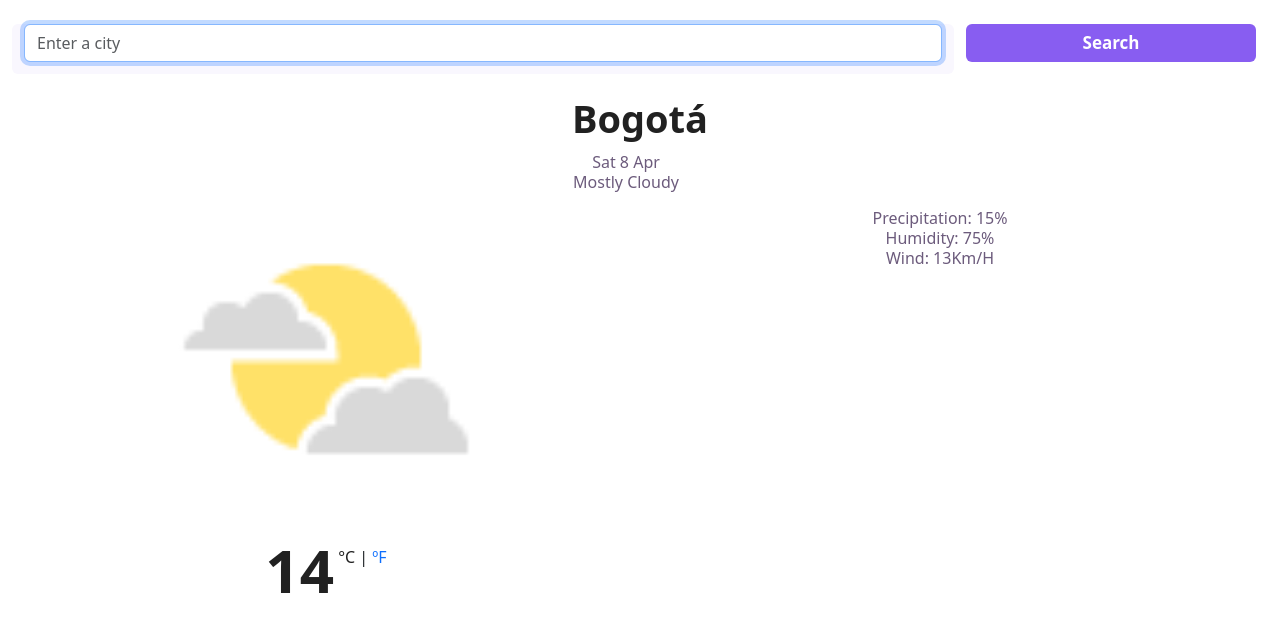
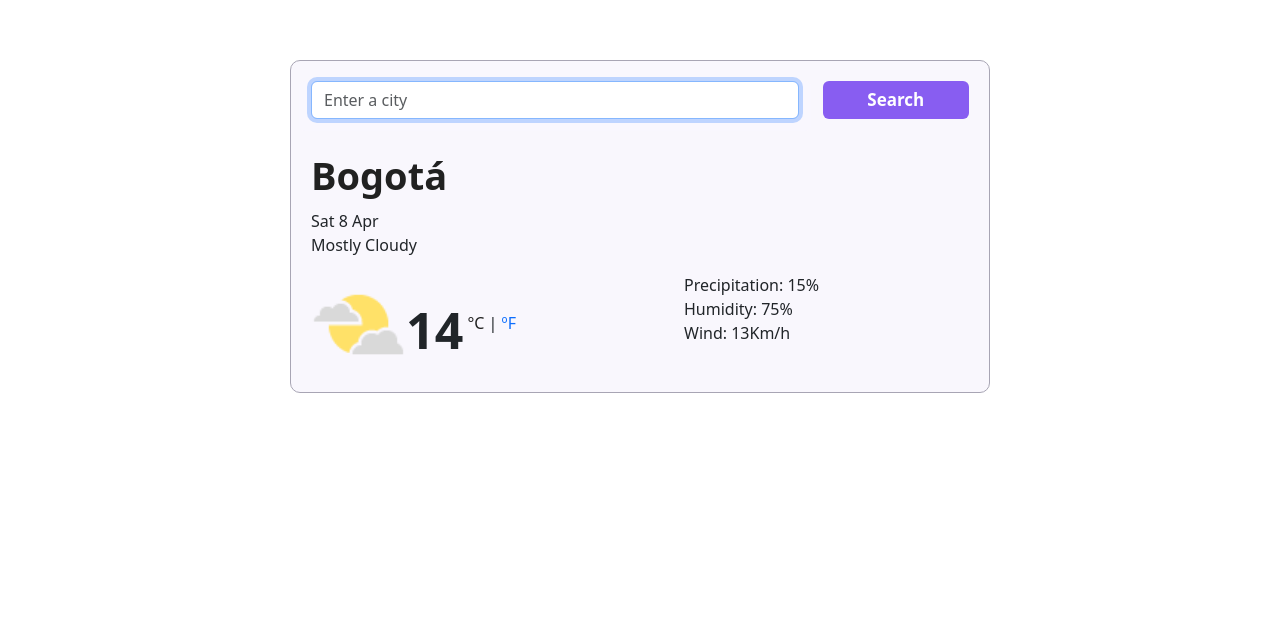
Before and after one commit to zaicampo/my-weather-app, a React (Create React App) app: page / in a window 1280 px wide. Shown: the top 632 px of the page. Built offline with nearby package versions, Linux system fonts and the light colour scheme.

Commit message:
CSS Added

```diff
--- a/package.json
+++ b/package.json
@@ -6,9 +6,10 @@
     "@testing-library/jest-dom": "^5.16.5",
     "@testing-library/react": "^13.4.0",
     "@testing-library/user-event": "^13.5.0",
+    "axios": "^1.3.5",
     "react": "^18.2.0",
     "react-dom": "^18.2.0",
-    "react-scripts": "5.0.1",
+    "react-scripts": "^5.0.1",
     "web-vitals": "^2.1.4"
   },
   "scripts": {
--- a/src/App.css
+++ b/src/App.css
@@ -1,38 +1,8 @@
 .App {
-  text-align: center;
+  max-width: 700px;
+  margin: 60px auto;
+  padding: 20px;
+  background-color: #f9f7fd;
+  border: 1px solid #a8a5b4;
+  border-radius: 10px;
 }
-
-.App-logo {
-  height: 40vmin;
-  pointer-events: none;
-}
-
-@media (prefers-reduced-motion: no-preference) {
-  .App-logo {
-    animation: App-logo-spin infinite 20s linear;
-  }
-}
-
-.App-header {
-  background-color: white;
-  min-height: 100vh;
-  display: flex;
-  flex-direction: column;
-  align-items: center;
-  justify-content: center;
-  font-size: calc(10px + 2vmin);
-  color: white;
-}
-
-.App-link {
-  color: #61dafb;
-}
-
-@keyframes App-logo-spin {
-  from {
-    transform: rotate(0deg);
-  }
-  to {
-    transform: rotate(360deg);
-  }
-}
--- a/src/Weather.css
+++ b/src/Weather.css
@@ -1,12 +1,3 @@
-#weather-app {
-  max-width: 600px;
-  margin: 50px auto;
-  padding: 20px;
-  background-color: #f9f7fd;
-  border: 1px solid #a8a5b4;
-  border-radius: 10px;
-}
-
 #city-search {
   background: #f9f7fe;
   border: none;
@@ -26,42 +17,28 @@
 
 #city-name {
   color: #212121;
+  text-align: left;
   font-size: 38px;
   font-weight: 700;
   line-height: 48px;
   margin: 20px 0 10px;
 }
 
-ul strong {
-  color: #c06c84;
-}
-
-li {
-  color: #6c5b7c;
-  font-size: 16px;
-  font-weight: 500;
-  line-height: 20px;
+.nowInfo {
   list-style: none;
-  position: relative;
-  right: 30px;
-  text-transform: capitalize;
+  text-align: left;
+  padding: 0px;
 }
 
 img {
-  display: block;
-  margin-left: auto;
-  margin-right: auto;
-  width: 50%;
+  width: 30%;
 }
 
-.temperature {
-  color: #212121;
-  font-size: 60px;
-  font-weight: 700;
-  line-height: 1;
-  margin: 20px 0 10px;
+#temperature {
+  font-size: 50px;
+  font-weight: bold;
   position: relative;
-  top: 30px;
+  bottom: -20px;
 }
 
 #cel-unit {
@@ -87,20 +64,6 @@ img {
   text-decoration: none;
 }
 
-#nowWeather {
-  margin-bottom: 15px;
+.weatherInfo {
+  list-style: none;
 }
-
-.WeatherForecastPreview {
-  display: block;
-  text-align: center;
-  color: #6c5b7c;
-  font-size: 18px;
-}
-
-.forecast-temperature-max {
-  color: #c06c84;
-}
-.gitHub-link {
-  text-align: center;
-}
--- a/src/Weather.js
+++ b/src/Weather.js
@@ -3,7 +3,7 @@ import "./Weather.css";
 
 export default function Weather() {
   return (
-    <div className="weather-app m-4">
+    <div className="weather-app">
       <form id="city-form">
         <div className="row">
           <div className="col-9" id="city-search">
@@ -27,9 +27,9 @@ export default function Weather() {
         </div>
       </form>
       <h1 id="city-name">Bogotá</h1>
-      <ul>
-        <li>Sat 8 Apr</li>
-        <li>Mostly Cloudy</li>
+      <ul className="nowInfo">
+        <li id="date">Sat 8 Apr</li>
+        <li id="weather-description">Mostly Cloudy</li>
       </ul>
       <div className="row">
         <div className="col-6">
@@ -55,7 +55,7 @@ export default function Weather() {
           </span>
         </div>
         <div className="col-6">
-          <ul>
+          <ul className="weatherInfo">
             <li>Precipitation: 15%</li>
             <li>Humidity: 75%</li>
             <li>Wind: 13Km/h</li>
```
Also changed, not shown: 1 other file (tests, documents, lock files or other folders).
